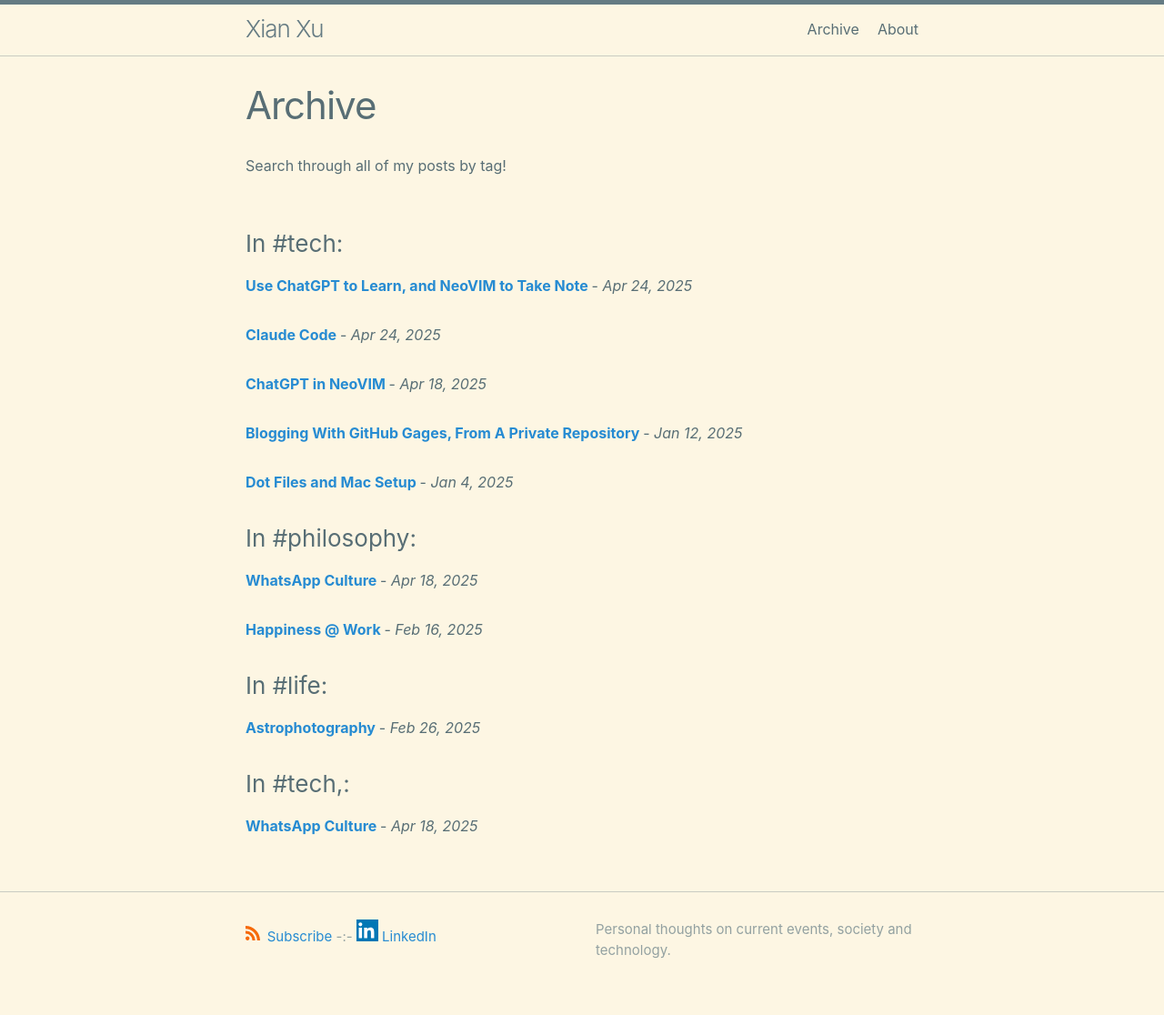
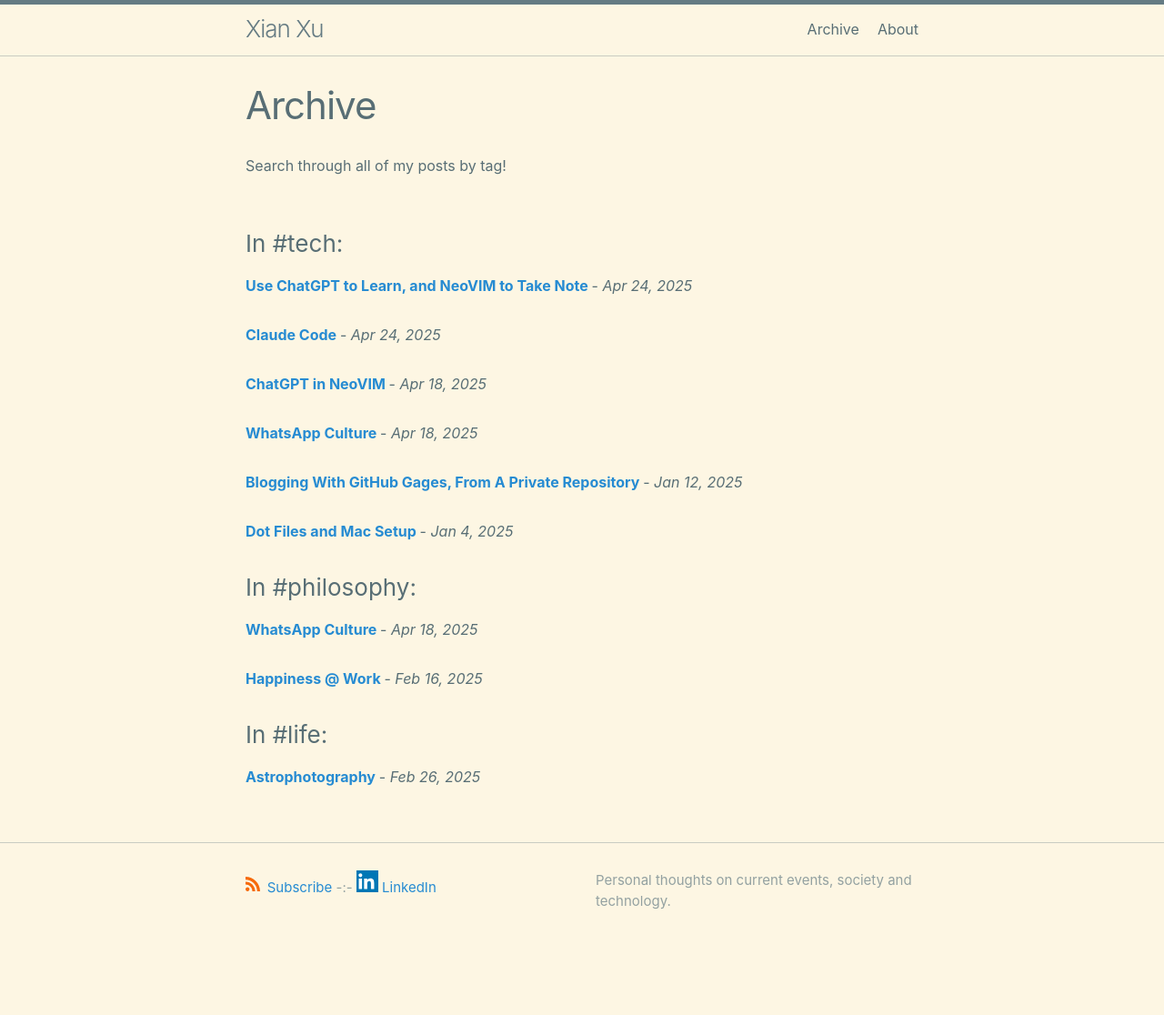
Before and after one commit to xianxu/xianxu.github.io, a Jekyll site: the page built from archive.html, in a window 1280 px wide. Shown: the whole page at 91% size. Built offline with Jekyll 4.4.1, drawn with Linux system fonts in a browser that asks for light colours; after the commit the page ends 1062 px from its top, so only the background shows below that.

Commit message:
Sync latest _posts from private repo

```diff
--- a/_posts/2025-02-27-culture-wa.markdown
+++ b/_posts/2025-02-27-culture-wa.markdown
@@ -2,7 +2,7 @@
 layout: post
 title:  "WhatsApp Culture"
 date:   2025-04-18
-tags: tech, philosophy
+tags: tech philosophy
 comments: false
 ---
 
```
